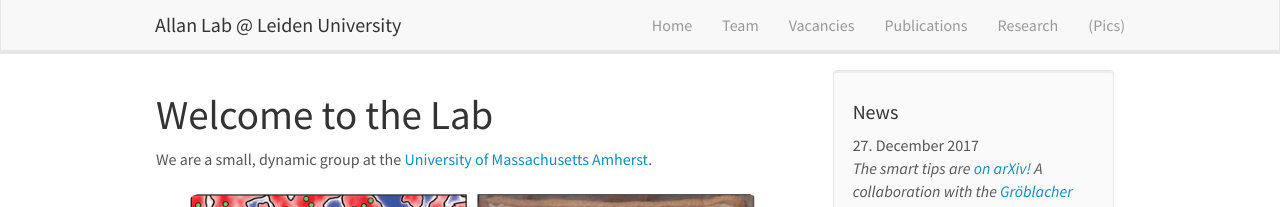
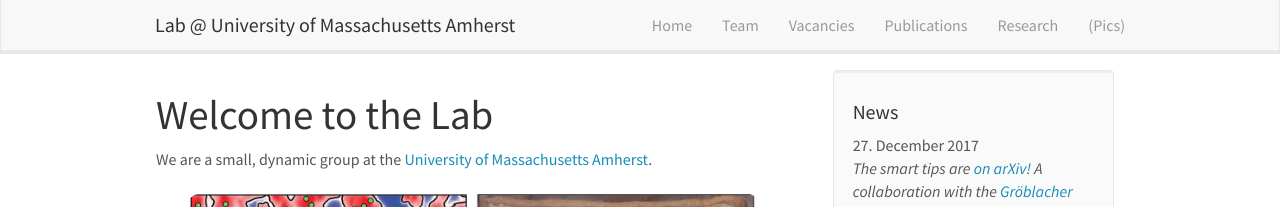
Before and after one commit to openmindedstoic/openmindedstoic.github.io, a Jekyll site: the page built from _pages/home.md, in a window 1280 px wide. Shown: the top 207 px of the page. Built offline with Jekyll 4.4.1, drawn with Linux system fonts in a browser that asks for light colours; nearby versions of some CDN libraries.

Commit message:
Update header.html

```diff
--- a/_includes/header.html
+++ b/_includes/header.html
@@ -8,7 +8,7 @@
 		<span class="icon-bar"></span>
 	  </button>
 
-    <a class="navbar-brand" href="{{ site.url }}{{ site.baseurl }}/">Allan Lab @ Leiden University</a>
+    <a class="navbar-brand" href="{{ site.url }}{{ site.baseurl }}/">Lab @ University of Massachusetts Amherst</a>
 	</div>
 	<div class="collapse navbar-collapse" id="navbar-collapse-1">
 	  <ul class="nav navbar-nav navbar-right">
```
